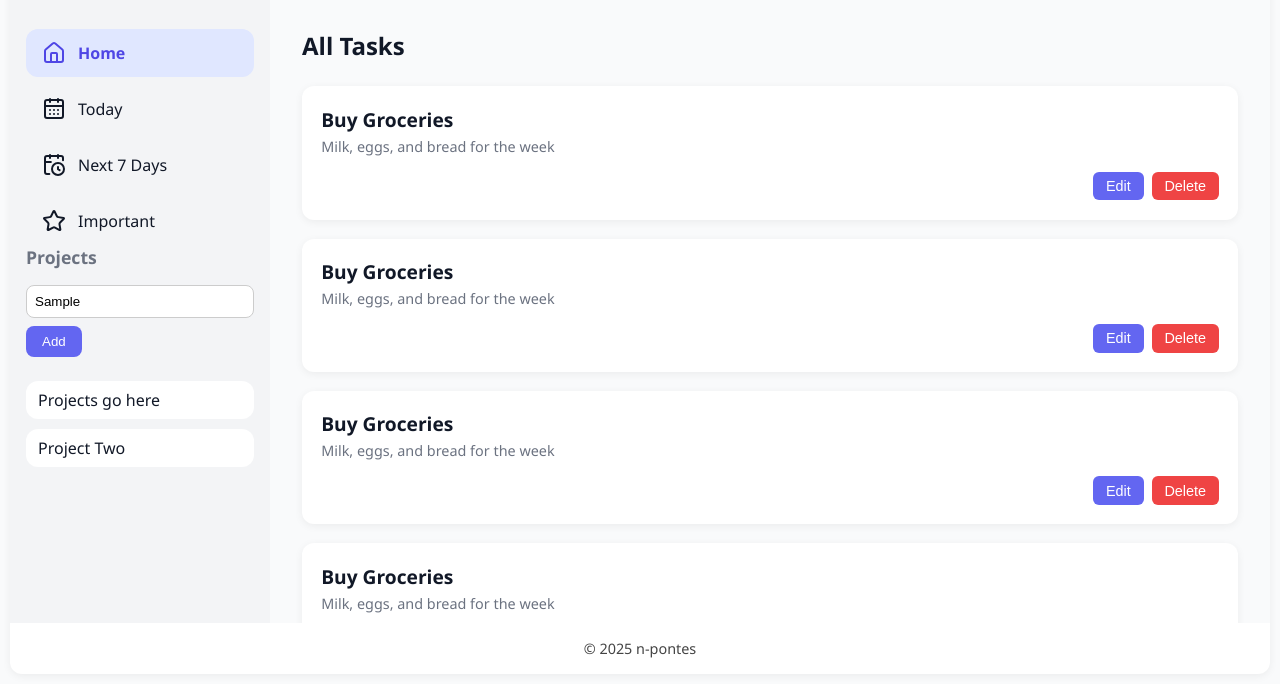
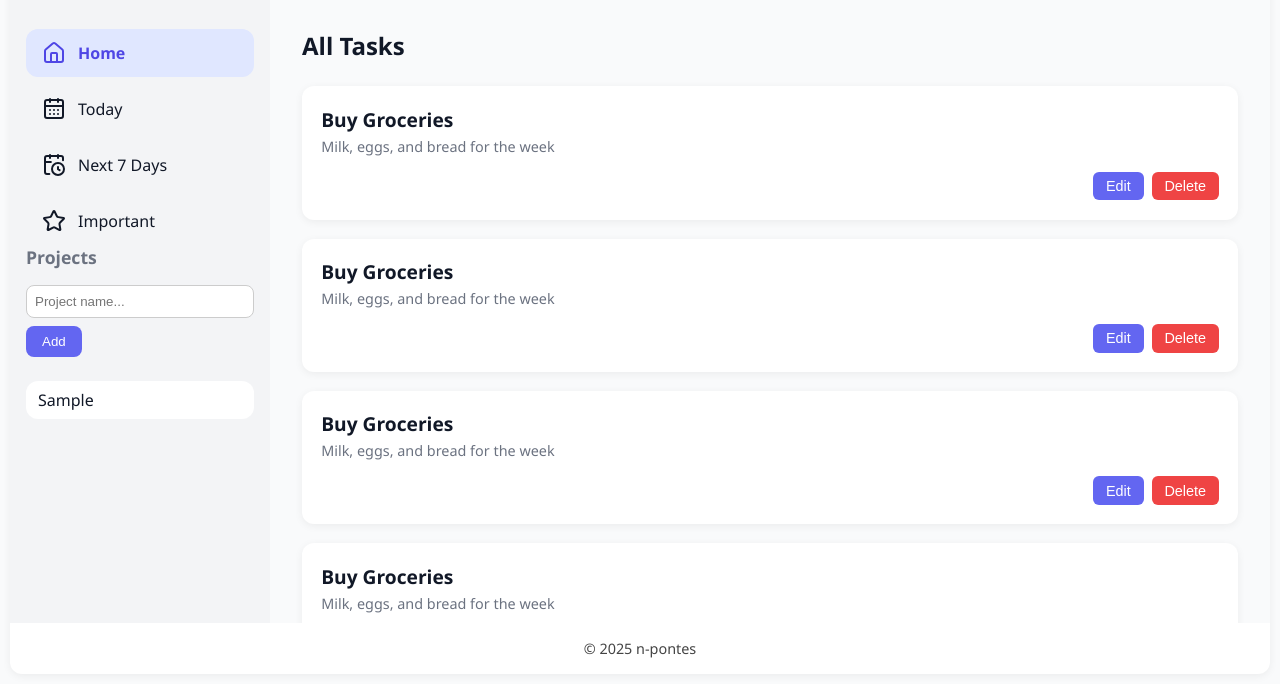
Before and after one commit to n-pontes/todo-list-app, a website built with webpack: page src/template.html in a window 1280 px wide. Both pictures are taken after typing "Sample" into the empty fields and a click on the button "Add". Shown: the part 116-800 px from the top of the page. Built offline with nearby package versions, Linux system fonts and the light colour scheme.

Commit message:
Create function to add project

```diff
--- a/src/index.js
+++ b/src/index.js
@@ -25,5 +25,3 @@
 
 // editTodo('Beef', 'priority', 'Low'); // Edits a todo from a specific project
 // console.table(todoList);
-
-initializeProjectForm();
--- a/src/modules/ui.js
+++ b/src/modules/ui.js
@@ -1,37 +1,24 @@
 // DOM interactions
 
-import { addProject } from './tasks.js';
+import { addProject } from './tasks';
 
-// Handle DOM manipulations
-const initializeProjectForm = () => {
-  const projectForm = document.querySelector('#project-form');
-  const projectListContainer = document.querySelector('.project-list');
-
-  // Handle project form submission
-  projectForm.addEventListener('submit', (event) => {
+document.querySelector('#project-form').addEventListener('submit', (event) => {
     event.preventDefault();
 
-    // Get project name from input
     const projectInput = document.querySelector('#project-name');
     const projectName = projectInput.value.trim();
 
     if (projectName) {
-      // Add the project using the logic layer
-      const newProject = addProject(projectName);
+        addProject(projectName);
 
-      // Update the DOM
-      const projectItem = document.createElement('div');
-      projectItem.classList.add('project-item');
-      projectItem.textContent = newProject.title;
-      projectListContainer.appendChild(projectItem);
+        // Update the DOM
+        const projectListContainer = document.querySelector('.project-list');
+        const newProjectElement = document.createElement('div');
+        newProjectElement.classList.add('project-item');
+        newProjectElement.textContent = projectName;
+        projectListContainer.appendChild(newProjectElement);
 
-      // Clear the input field
-      projectInput.value = '';
+        // Clear the input field
+        projectInput.value = '';
     }
-  });
-};
-
-// Initialize the DOM logic
-initializeProjectForm();
-
-export { initializeProjectForm };
+});
--- a/src/template.html
+++ b/src/template.html
@@ -40,8 +40,6 @@
             <button type="submit">Add</button>
           </form>
           <div class="project-list">
-            <div class="project-item">Projects go here</div>
-            <div class="project-item">Project Two</div>
           </div>
         </div>
       </div>
```
